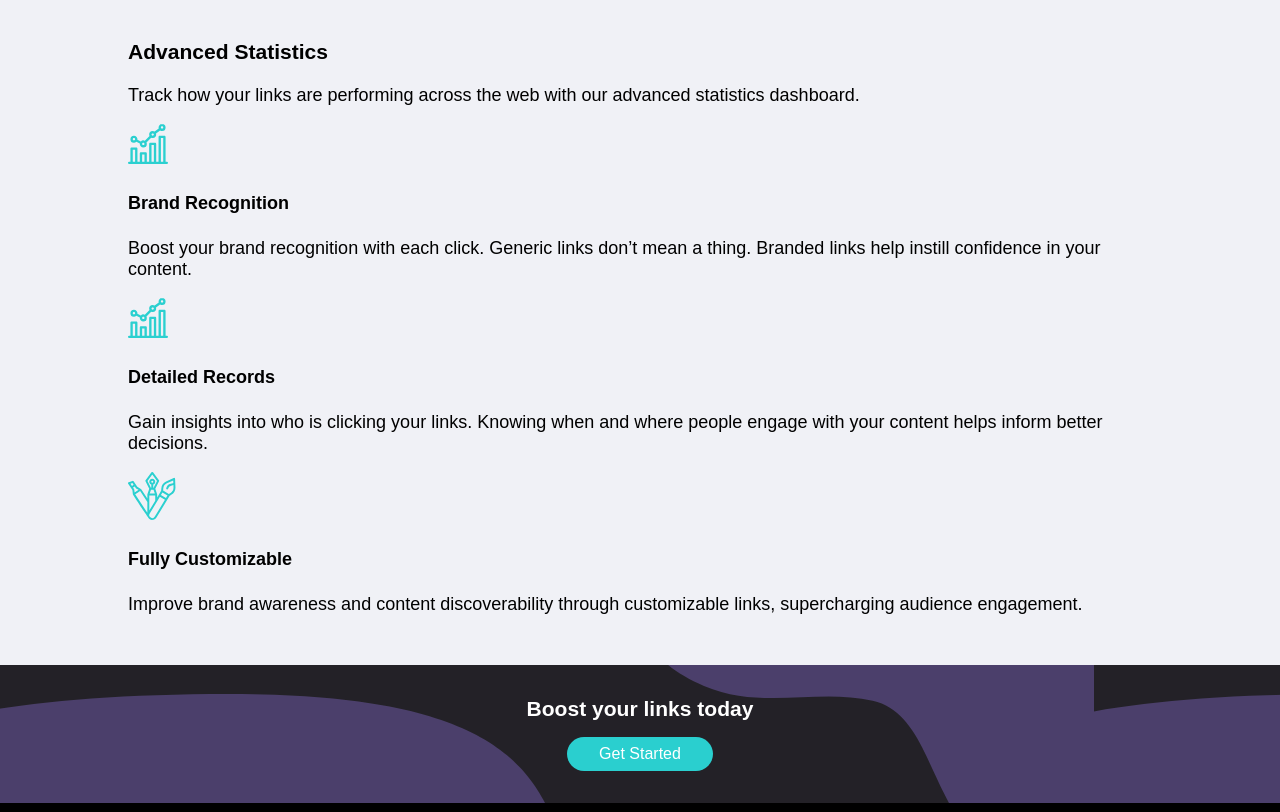
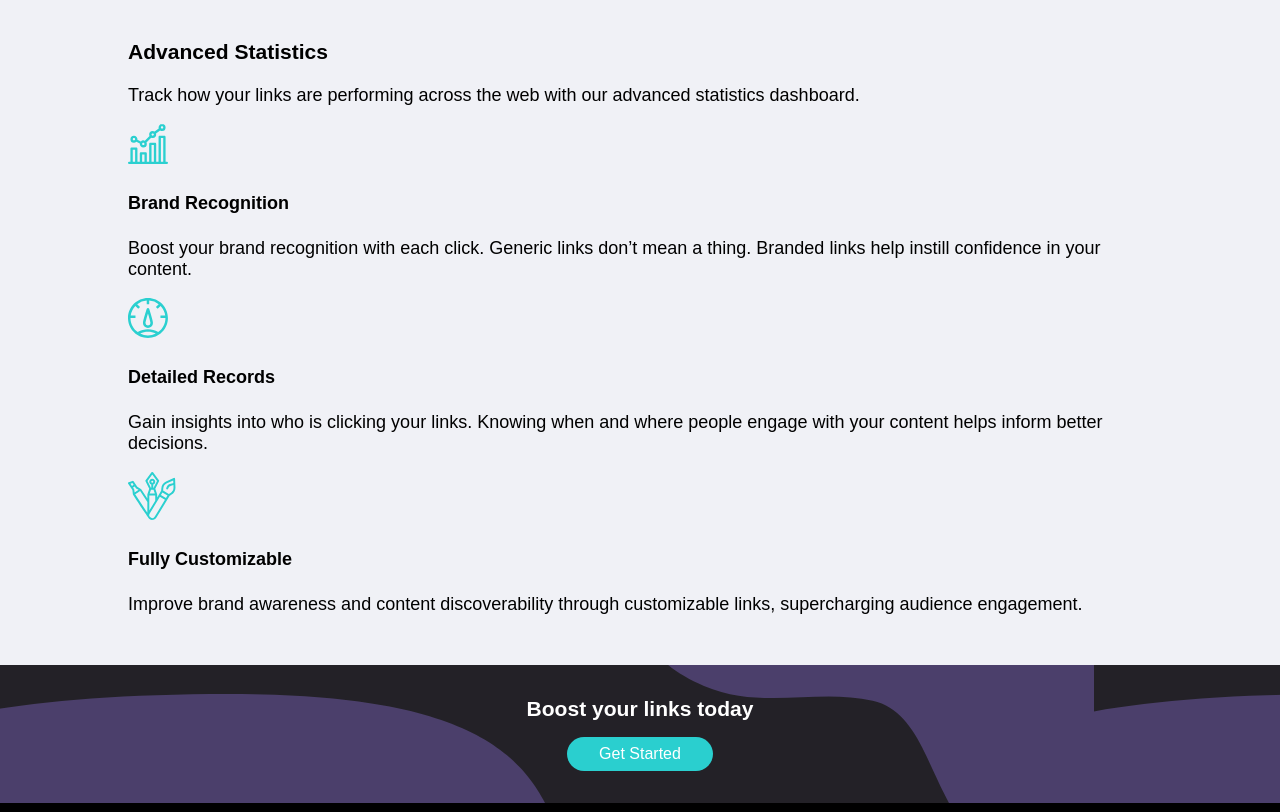
Before and after one commit to danpatrickoneill/url-shortening-api-master, a React (Create React App) app in the folder shortly/: page / in a window 1280 px wide. Shown: the part 760-1572 px from the top of the page. Built offline with nearby package versions, Linux system fonts and the light colour scheme.

Commit message:
Added wrapping div for cards

```diff
--- a/shortly/src/components/MainContent.js
+++ b/shortly/src/components/MainContent.js
@@ -1,7 +1,7 @@
 import React from 'react';
 import LinkShortener from './LinkShortener';
 import graph from '../images/icon-brand-recognition.svg';
-import gauge from '../images/icon-brand-recognition.svg';
+import gauge from '../images/icon-detailed-records.svg';
 import utensils from '../images/icon-fully-customizable.svg';
 
 const MainContent = () => {
@@ -13,12 +13,13 @@ const MainContent = () => {
         Track how your links are performing across the web with our advanced
         statistics dashboard.
       </p>
+      <div className='cards-wrapper'>
         <div className='card'>
           <img src={graph} alt='A generic bar graph indicating growth' />
           <h4>Brand Recognition</h4>
           <p>
-          Boost your brand recognition with each click. Generic links don’t mean
-          a thing. Branded links help instill confidence in your content.
+            Boost your brand recognition with each click. Generic links don’t
+            mean a thing. Branded links help instill confidence in your content.
           </p>
         </div>
         <div className='card'>
@@ -28,8 +29,8 @@ const MainContent = () => {
           />
           <h4>Detailed Records</h4>
           <p>
-          Gain insights into who is clicking your links. Knowing when and where
-          people engage with your content helps inform better decisions.
+            Gain insights into who is clicking your links. Knowing when and
+            where people engage with your content helps inform better decisions.
           </p>
         </div>
         <div className='card'>
@@ -40,6 +41,7 @@ const MainContent = () => {
             customizable links, supercharging audience engagement.
           </p>
         </div>
+      </div>
     </main>
   );
 };
```
Lines whose indentation alone changed are shown as unchanged.
